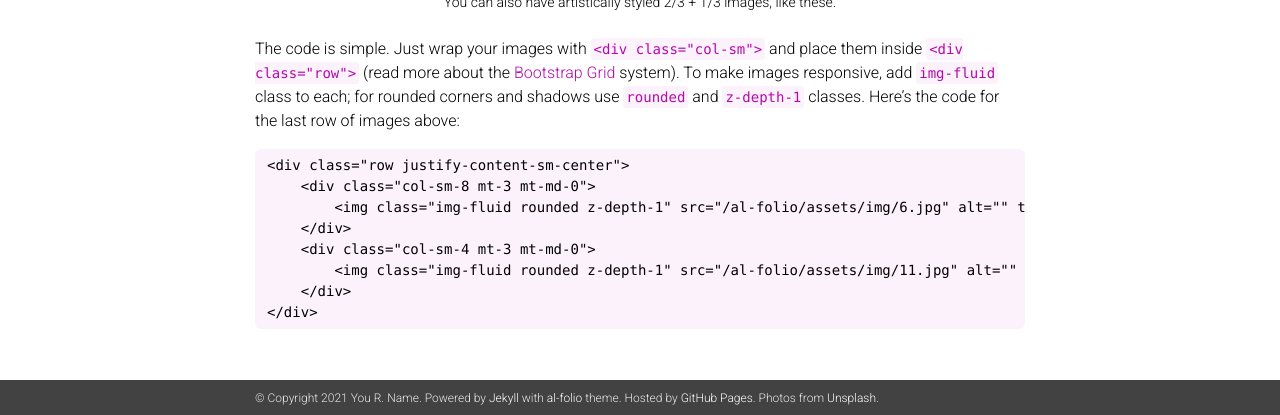
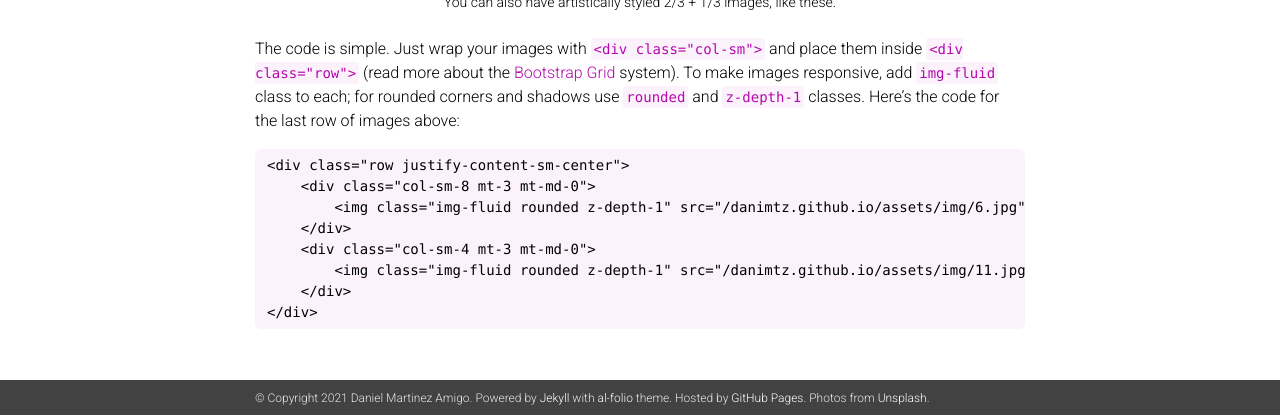
Before and after one commit to danimtz/danimtz.github.io, a Jekyll site: the page built from _projects/6_project.markdown, in a window 1280 px wide and 900 px high, scrolled down 1097 px, cut to the strip 485-900 px from the top of the window. Built offline with Jekyll 4.4.1, drawn with Linux system fonts in a browser that asks for light colours; nearby versions of some CDN libraries; comment, search, counter and statistics services are not loaded; a style sheet for code colours, icons or effects is not loaded; some of the changed text lies outside the part shown.

Commit message:
Update _config.yml

```diff
--- a/_config.yml
+++ b/_config.yml
@@ -3,12 +3,11 @@
 # -----------------------------------------------------------------------------
 
 title: blank # the website title (if blank, full name will be used instead)
-first_name: You
-middle_name: R.
-last_name: Name
-email: you@example.com
+first_name: Daniel
+last_name: Martinez Amigo
+email: danimtz@outlook.com
 description: > # the ">" symbol means to ignore newlines until "footer_text:"
-  A simple, whitespace theme for academics. Based on [*folio](https://github.com/bogoli/-folio) design.
+  A website to showcase my personal projects. Based on [*folio](https://github.com/bogoli/-folio) design.
 footer_text: >
   Powered by <a href="http://jekyllrb.com/" target="_blank">Jekyll</a> with <a href="https://github.com/alshedivat/al-folio">al-folio</a> theme.
   Hosted by <a href="https://pages.github.com/" target="_blank">GitHub Pages</a>.
@@ -16,7 +15,7 @@ footer_text: >
 
 icon: 🔥 # the emoji used as the favicon
 url:  # the base hostname & protocol for your site
-baseurl: /al-folio # the subpath of your site, e.g. /blog/
+baseurl: /danimtz.github.io # the subpath of your site, e.g. /blog/
 last_updated: false # set to true if you want to display last updated in the footer
 impressum_path:  # set to path to include impressum link in the footer, use the same path as permalink in a page, helps to conform with EU GDPR
 
```
